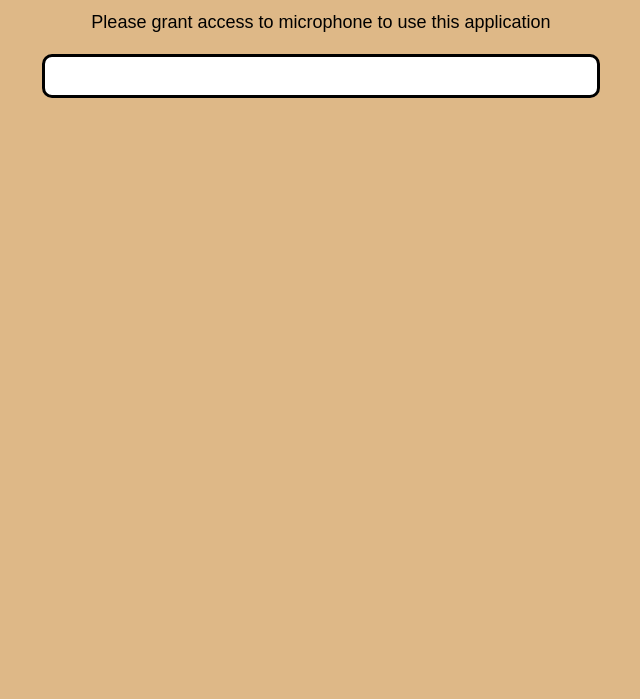
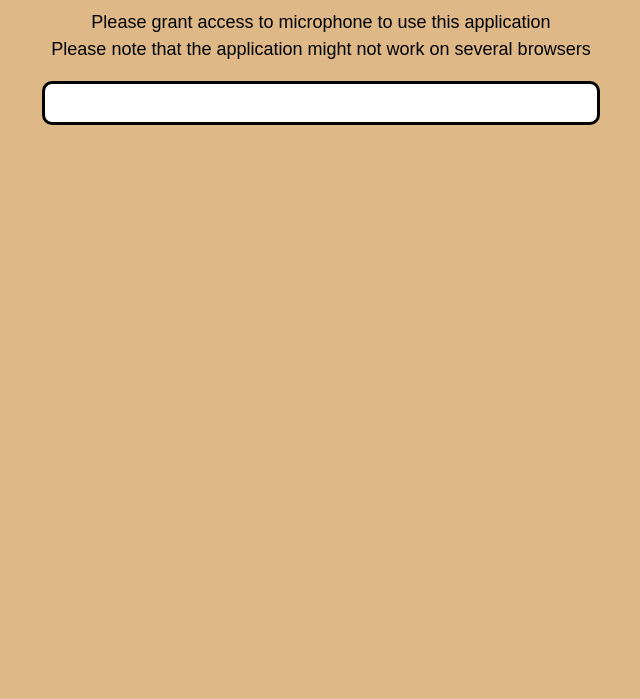
Before and after one commit to ZumTheZazaKing/Speech-to-Text, a plain HTML site: page index.html in a window 1280 px wide. Shown: the part 101-800 px from the top of the page, without its empty margins (319-959 px from the left). Drawn offline with Linux system fonts and the light colour scheme.

Commit message:
Update index.html

```diff
--- a/index.html
+++ b/index.html
@@ -10,7 +10,10 @@
 
     <p id="title">Speech to Text</p>
 
-    <p id="desc">Please grant access to microphone to use this application</p>
+    <p id="desc">
+        Please grant access to microphone to use this application<br>
+        Please note that the application might not work on several browsers
+    </p>
 
     <div id="words"></div>
 
```
